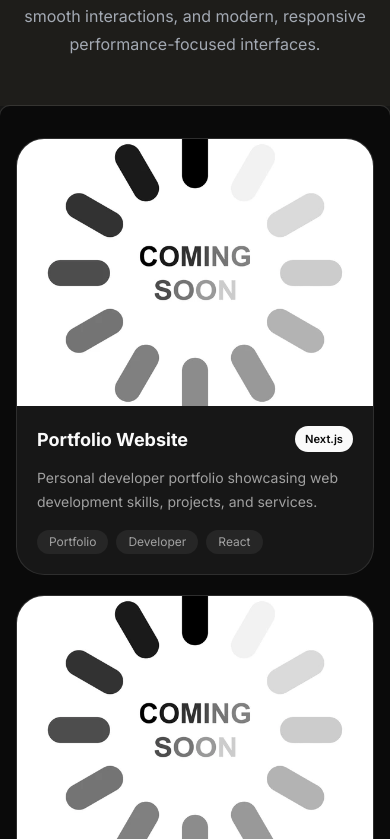
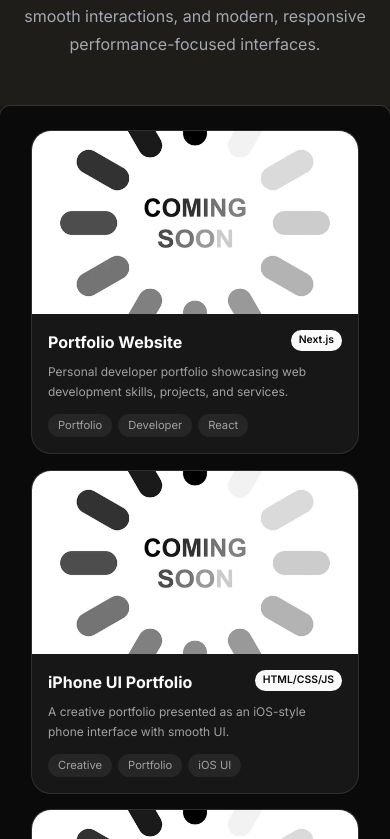
Before and after one commit to abhishek-westminster/abhishek_portfolio, a Next.js app: page / in a window 390 px wide. Shown: the part 1225-2064 px from the top of the page. Built offline with nearby package versions, Linux system fonts and the light colour scheme.

Commit message:
Fix project card responsive layout

```diff
--- a/src/app/_components/CardProject.tsx
+++ b/src/app/_components/CardProject.tsx
@@ -94,8 +94,8 @@ export default function CardProject() {
   };
 
   return (
-    <Card className="w-full border-0 bg-background py-8 sm:py-10 md:py-20">
-      <div className="mx-auto grid max-w-6xl grid-cols-1 gap-5 px-4 sm:grid-cols-2 sm:gap-6 sm:px-6 md:gap-8 lg:grid-cols-3 lg:px-8">
+    <Card className="w-full border-0 bg-background py-6 sm:py-10 md:py-20">
+      <div className="mx-auto grid w-full max-w-[360px] grid-cols-1 gap-4 px-4 sm:max-w-6xl sm:grid-cols-2 sm:gap-6 sm:px-6 md:gap-8 lg:grid-cols-3 lg:px-6">
         {projects.map((project) => (
           <a
             key={project.id}
@@ -110,9 +110,9 @@ export default function CardProject() {
               willChange: "transform",
               transformStyle: "preserve-3d",
             }}
-            className="group relative block overflow-hidden rounded-[28px] border border-border bg-card shadow-[inset_0_0_0_0_rgba(192,192,192,0)] hover:shadow-[inset_0_0_60px_10px_rgba(192,192,192,0.2),0_20px_60px_rgba(0,0,0,0.35)] sm:rounded-[34px] lg:rounded-[40px]"
+            className="group relative mx-auto block w-full overflow-hidden rounded-[20px] border border-border bg-card shadow-[inset_0_0_0_0_rgba(192,192,192,0)] hover:shadow-[inset_0_0_60px_10px_rgba(192,192,192,0.2),0_20px_60px_rgba(0,0,0,0.35)] sm:max-w-none sm:rounded-[34px] lg:rounded-[40px]"
             >
-            <div className="relative aspect-[4/3] overflow-hidden sm:h-[240px] sm:aspect-auto lg:h-[260px]">
+            <div className="relative aspect-video overflow-hidden sm:h-[240px] sm:aspect-auto lg:h-[260px]">
               <Image
                 src={project.image}
                 alt={project.title}
@@ -121,23 +121,23 @@ export default function CardProject() {
                 className="object-cover"
               />
             </div>
-            <div className="p-5 sm:p-6">
-              <div className="mb-3 flex items-start justify-between gap-3">
-                <h3 className="min-w-0 text-lg font-bold text-foreground transition-colors duration-300 sm:text-xl">
+            <div className="p-4 sm:p-6">
+              <div className="mb-2 flex items-start justify-between gap-2 sm:mb-3 sm:gap-3">
+                <h3 className="min-w-0 text-base font-bold text-foreground transition-colors duration-300 sm:text-xl">
                   {project.title}
                 </h3>
-                <span className="shrink-0 rounded-full bg-foreground px-2.5 py-1 text-[0.7rem] font-semibold text-background sm:px-3 sm:text-xs">
+                <span className="shrink-0 rounded-full bg-foreground px-2 py-0.5 text-[0.65rem] font-semibold text-background sm:px-3 sm:py-1 sm:text-xs">
                   {project.category}
                 </span>
               </div>
-              <p className="mb-4 line-clamp-3 text-sm leading-6 text-muted-foreground sm:line-clamp-2">
+              <p className="mb-3 line-clamp-2 text-xs leading-5 text-muted-foreground sm:mb-4 sm:text-sm sm:leading-6">
                 {project.description}
               </p>
-              <div className="flex flex-wrap gap-2">
+              <div className="flex flex-wrap gap-1.5 sm:gap-2">
                 {project.tags.map((tag) => (
                   <span
                     key={tag}
-                    className="rounded-full bg-muted px-3 py-1 text-xs text-muted-foreground transition-colors duration-300 hover:bg-[#493E2D] hover:text-white"
+                    className="rounded-full bg-muted px-2.5 py-0.5 text-[0.7rem] text-muted-foreground transition-colors duration-300 hover:bg-[#493E2D] hover:text-white sm:px-3 sm:py-1 sm:text-xs"
                   >
                     {tag}
                   </span>
```
